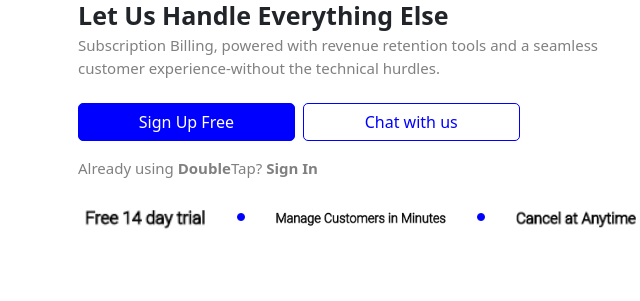
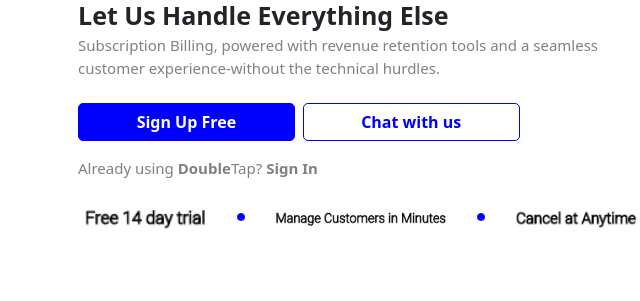
Before and after one commit to Nyo-ritu/double-tap-mock, a plain HTML site: page index.html in a window 1280 px wide. Shown: the part 280-581 px from the top of the page, 66-706 px from the left. Drawn offline with nearby package versions, Linux system fonts and the light colour scheme.

Commit message:
font tweak

```diff
--- a/css/styles.css
+++ b/css/styles.css
@@ -73,6 +73,7 @@
     border-radius: 5px;
     width: 40%;
     height: auto;
+    font-weight: bold;
 }
 
 #chat{
@@ -81,6 +82,9 @@
     border: blue solid 1px;
     border-radius: 5px;
     width: 40%;
+    font-weight: bold;
+    padding: 0;
+    text-align: center;
 }
 
 #pic-panel img{
```
Also changed, not shown: img/Main/icons8-chat-bubble-32.png (added).
